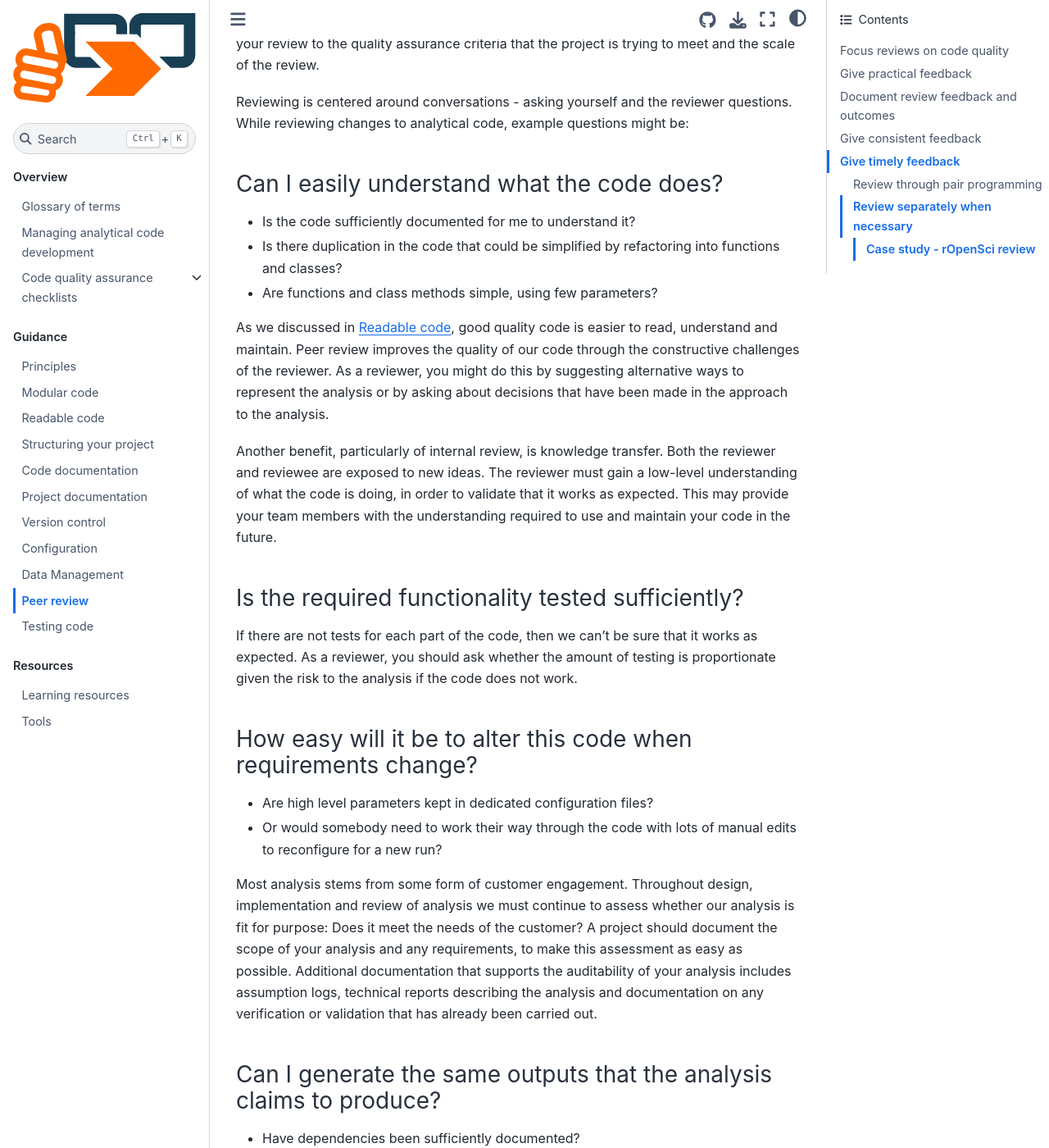
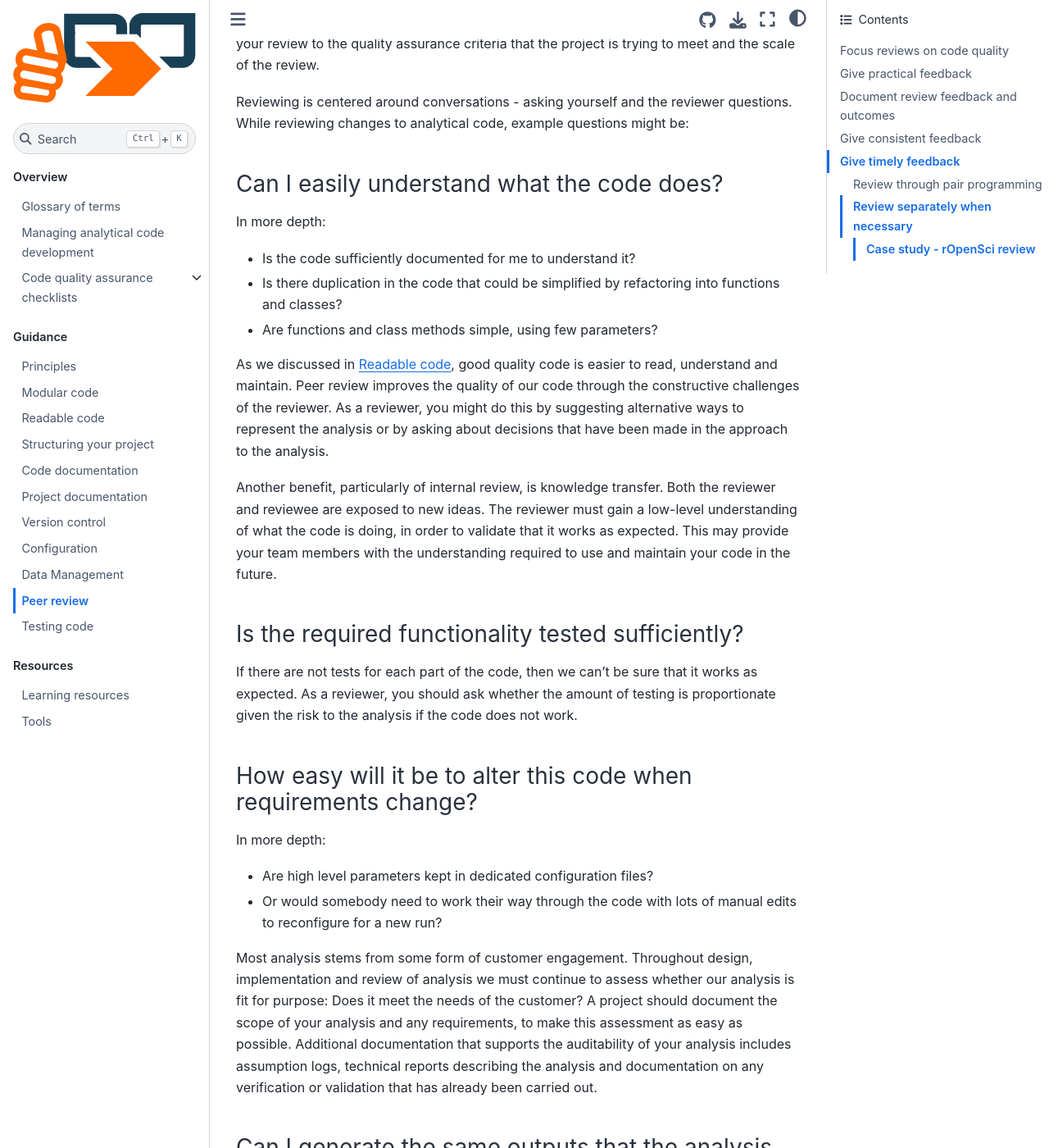
Before and after one commit to best-practice-and-impact/qa-of-code-guidance, a Jupyter Book: the page built from book/peer_review.md, in a window 1280 px wide and 1400 px high, scrolled down 981 px. Shown: the whole window at 82% size. Built offline with Jupyter Book 1.0.4 settings and Sphinx 7.4.7 and the Sphinx Book theme 1.1.4, drawn with Linux system fonts in a browser that asks for light colours.

Commit message:
Improve grammar

```diff
--- a/book/peer_review.md
+++ b/book/peer_review.md
@@ -26,6 +26,7 @@ Reviewing is centered around conversations - asking yourself and the reviewer qu
 
 ### Can I easily understand what the code does?
 
+In more depth:
   * Is the code sufficiently documented for me to understand it?
   * Is there duplication in the code that could be simplified by refactoring into functions and classes?
   * Are functions and class methods simple, using few parameters?
@@ -40,6 +41,7 @@ If there are not tests for each part of the code, then we can't be sure that it
 
 ### How easy will it be to alter this code when requirements change?
 
+In more depth:
   * Are high level parameters kept in dedicated configuration files?
   * Or would somebody need to work their way through the code with lots of manual edits to reconfigure for a new run?
 
@@ -47,6 +49,7 @@ Most analysis stems from some form of customer engagement. Throughout design, im
 
 ### Can I generate the same outputs that the analysis claims to produce?
 
+In more depth:
   * Have dependencies been sufficiently documented?
   * Is the code version, input data version and configuration recorded?
 
```
